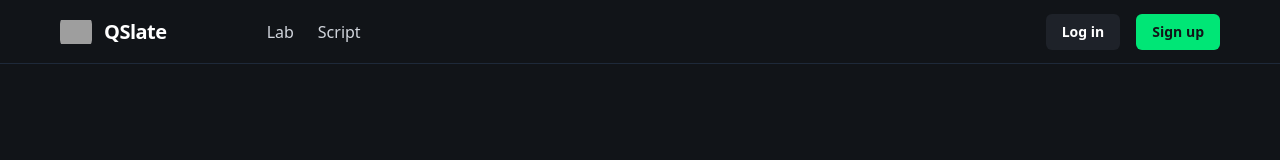
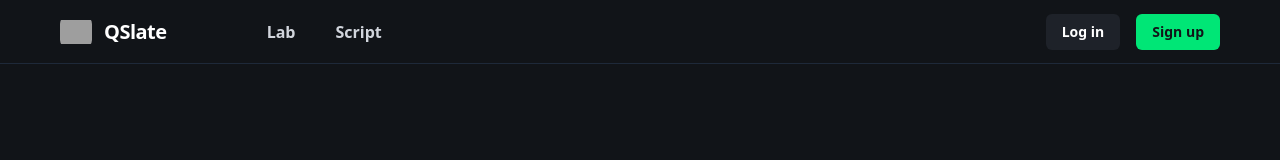
Before and after one commit to QSlate/QSlate-Front, a Next.js app: page / in a window 1280 px wide. Shown: the top 160 px of the page. Built offline with nearby package versions, Linux system fonts and the light colour scheme; grey boxes are pictures that could not be loaded.

Commit message:
feat(navbar): refine ui and fix layout language metadata

```diff
--- a/src/app/layout.tsx
+++ b/src/app/layout.tsx
@@ -15,7 +15,7 @@ const geistMono = Geist_Mono({
 
 export const metadata: Metadata = {
   title: "QSlate",
-  description: "Dashboard de backtesting hyper modulaire",
+  description: "Highly modular backtesting dashboard",
 };
 
 export default function RootLayout({
--- a/src/components/layout/Navbar.tsx
+++ b/src/components/layout/Navbar.tsx
@@ -18,11 +18,11 @@ export default function Navbar() {
                 </Link>
 
                 {/* Center links next to logo */}
-                <div className="flex items-center gap-4 sm:gap-6">
-                    <Link href="/lab" className="text-gray-300 hover:text-white transition-colors text-md font-medium">
+                <div className="flex items-center gap-4 sm:gap-10">
+                    <Link href="/lab" className="text-gray-300 hover:text-white transition-colors text-base font-semibold">
                         Lab
                     </Link>
-                    <Link href="/script" className="text-gray-300 hover:text-white transition-colors text-md font-medium">
+                    <Link href="/script" className="text-gray-300 hover:text-white transition-colors text-base font-semibold">
                         Script
                     </Link>
                 </div>
```
